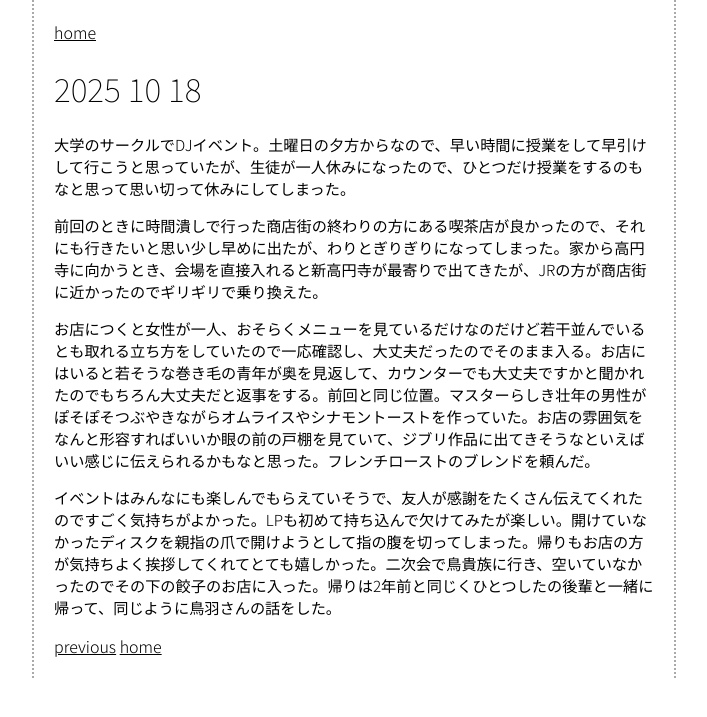
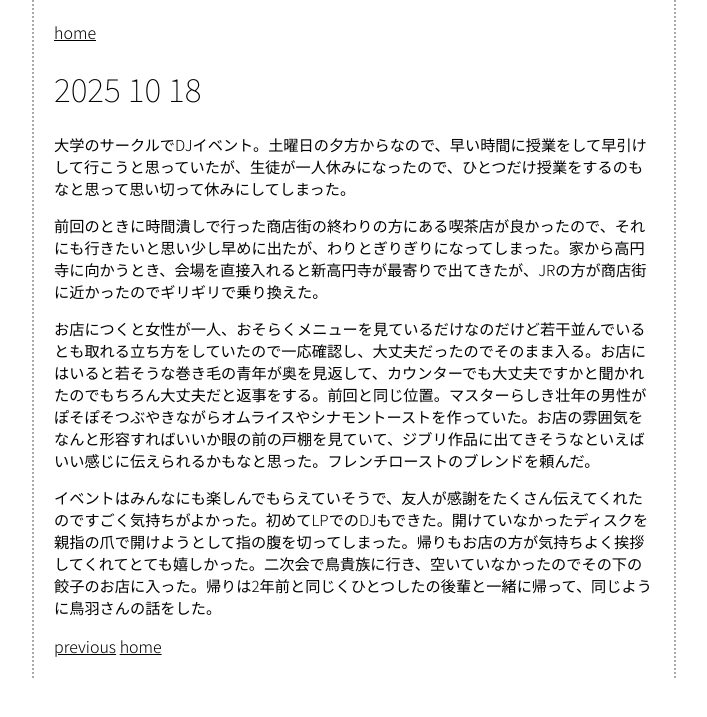
Before and after one commit to mkataoka73/mkataoka73.github.io, a Jekyll site: the page built from _posts/2025-10-18-2025-10-18.md, in a window 1280 px wide. Shown: the top 717 px of the page, without its empty margins (286-993 px from the left). Built offline with Jekyll 4.4.1, drawn with Linux system fonts in a browser that asks for light colours.

Commit message:
Fix text

```diff
--- a/_posts/2025-10-18-2025-10-18.md
+++ b/_posts/2025-10-18-2025-10-18.md
@@ -8,4 +8,4 @@ layout: post
 
 お店につくと女性が一人、おそらくメニューを見ているだけなのだけど若干並んでいるとも取れる立ち方をしていたので一応確認し、大丈夫だったのでそのまま入る。お店にはいると若そうな巻き毛の青年が奥を見返して、カウンターでも大丈夫ですかと聞かれたのでもちろん大丈夫だと返事をする。前回と同じ位置。マスターらしき壮年の男性がぽそぽそつぶやきながらオムライスやシナモントーストを作っていた。お店の雰囲気をなんと形容すればいいか眼の前の戸棚を見ていて、ジブリ作品に出てきそうなといえばいい感じに伝えられるかもなと思った。フレンチローストのブレンドを頼んだ。
 
-イベントはみんなにも楽しんでもらえていそうで、友人が感謝をたくさん伝えてくれたのですごく気持ちがよかった。LPも初めて持ち込んで欠けてみたが楽しい。開けていなかったディスクを親指の爪で開けようとして指の腹を切ってしまった。帰りもお店の方が気持ちよく挨拶してくれてとても嬉しかった。二次会で鳥貴族に行き、空いていなかったのでその下の餃子のお店に入った。帰りは2年前と同じくひとつしたの後輩と一緒に帰って、同じように鳥羽さんの話をした。
+イベントはみんなにも楽しんでもらえていそうで、友人が感謝をたくさん伝えてくれたのですごく気持ちがよかった。初めてLPでのDJもできた。開けていなかったディスクを親指の爪で開けようとして指の腹を切ってしまった。帰りもお店の方が気持ちよく挨拶してくれてとても嬉しかった。二次会で鳥貴族に行き、空いていなかったのでその下の餃子のお店に入った。帰りは2年前と同じくひとつしたの後輩と一緒に帰って、同じように鳥羽さんの話をした。
```
